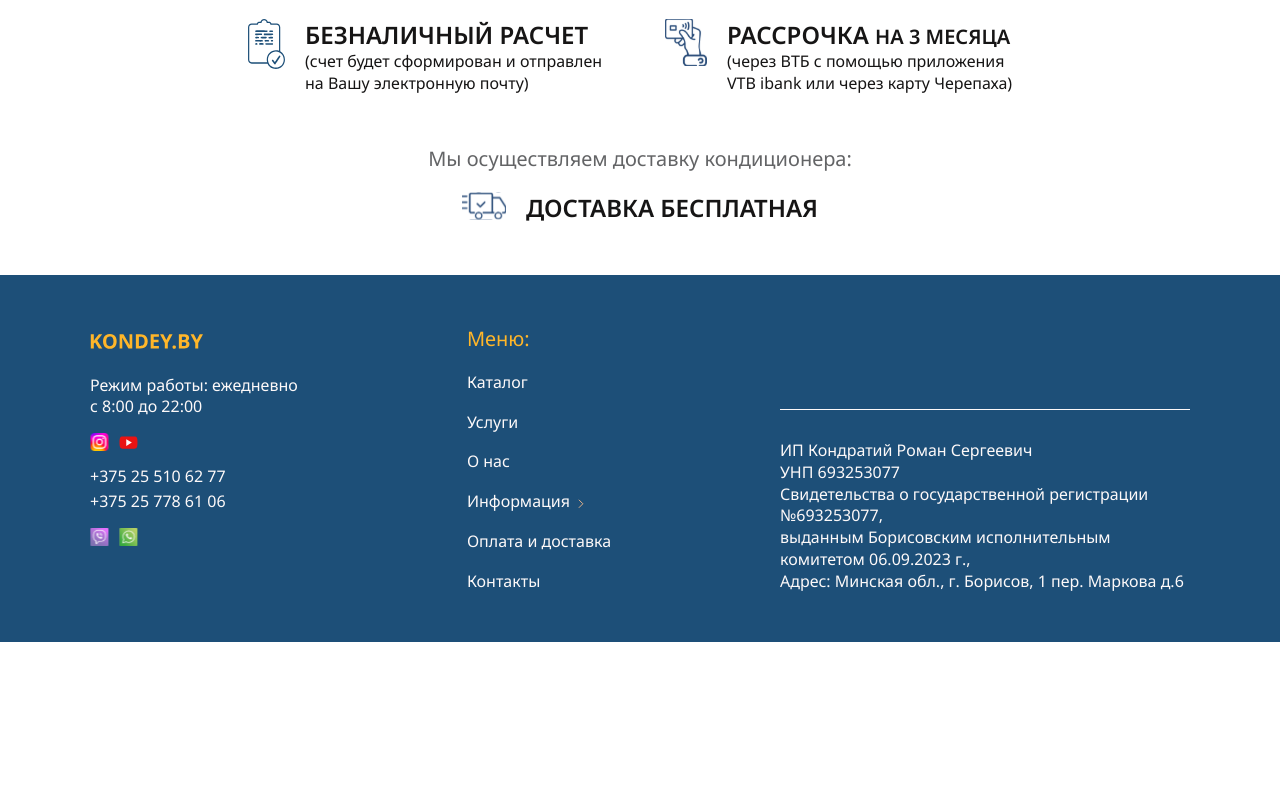
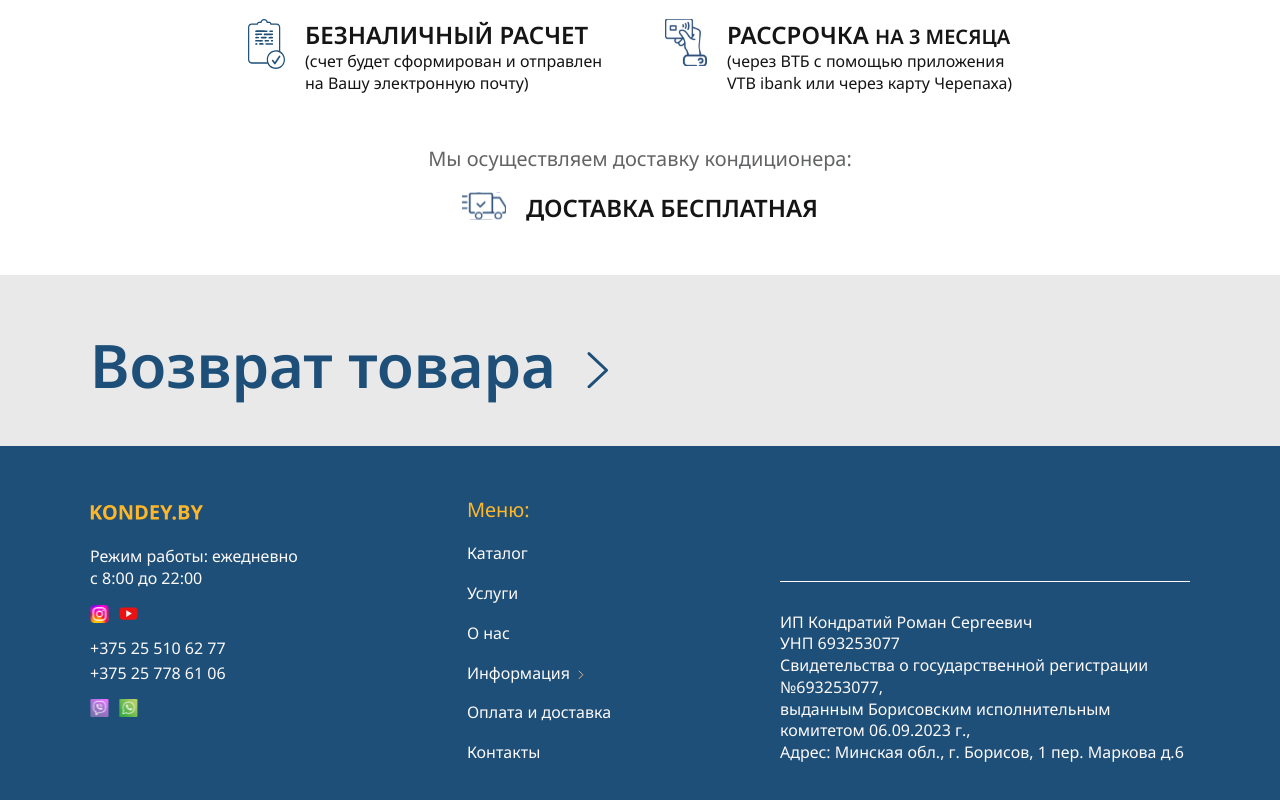
Before and after one commit to MashSHliapa/air-conditioners, a React (Vite) app: page /payment-and-delivery in a window 1280 px wide. Shown: the part 949-1749 px from the top of the page. Before the commit the page ends 1591 px from the top, so only its background shows below. Built offline with nearby package versions, Linux system fonts and the light colour scheme.

Commit message:
feat(components): create ReturnOfGoods

```diff
--- a/src/components/PaymentAndDelivery/PaymentAndDelivery.tsx
+++ b/src/components/PaymentAndDelivery/PaymentAndDelivery.tsx
@@ -4,9 +4,11 @@ import nonCash from '../../icons/non_cash.svg';
 import paymentByCard from '../../icons/payment_by_card.svg';
 import delivery from '../../icons/delivery.svg';
 import './PaymentAndDelivery.scss';
+import { ReturnOfGoods } from '../ReturnOfGoods/ReturnOfGoods';
 
 export const PaymentAndDelivery = () => {
   return (
+    <>
       <div className="payment-delivery">
         <div className="payment-delivery__container _container">
           <div className="payment-delivery__body">
@@ -64,5 +66,7 @@ export const PaymentAndDelivery = () => {
           </div>
         </div>
       </div>
+      <ReturnOfGoods />
+    </>
   );
 };
--- /dev/null
+++ b/src/components/ReturnOfGoods/ReturnOfGoods.scss
@@ -0,0 +1,84 @@
+@use '../Layout/Layout.scss' as layout;
+
+.return-of-goods {
+  background-color: #e9e9e9;
+
+  &__body {
+    padding: 50px 0 40px;
+
+    @include layout.breakpoint(md) {
+      padding: 30px 0;
+    }
+
+    @include layout.breakpoint(xs) {
+      padding: 20px 0;
+    }
+  }
+
+  &__header {
+    display: flex;
+    align-items: center;
+    gap: 30px;
+
+    @include layout.breakpoint(sm) {
+      gap: 20px;
+    }
+  }
+
+  &__title .title__text {
+    text-align: start;
+  }
+
+  &__vector {
+    display: flex;
+    cursor: pointer;
+    margin-top: 8px;
+
+    @include layout.breakpoint(md) {
+      margin-top: 5px;
+    }
+  }
+
+  &__vector img {
+    min-width: 25px;
+    min-height: 25px;
+
+    @include layout.breakpoint(md) {
+      min-width: 20px;
+      min-height: 20px;
+    }
+
+    @include layout.breakpoint(sm) {
+      min-width: 10px;
+      min-height: 10px;
+      max-width: 20px;
+      max-height: 20px;
+    }
+  }
+
+  &__text {
+    font-size: 16px;
+    margin-top: 15px;
+
+    @include layout.breakpoint(md) {
+      font-size: 14px;
+      margin-top: 10px;
+    }
+
+    @include layout.breakpoint(xs) {
+      font-size: 12px;
+    }
+  }
+
+  &__text span {
+    display: block;
+  }
+
+  &__text > :not(:last-child) {
+    margin-bottom: 20px;
+
+    @include layout.breakpoint(md) {
+      margin-bottom: 10px;
+    }
+  }
+}
--- /dev/null
+++ b/src/components/ReturnOfGoods/ReturnOfGoods.tsx
@@ -0,0 +1,73 @@
+import { useState } from 'react';
+import { Title } from '../Title/Title';
+import vectorClose from '../../icons/vector_big_close.svg';
+import vectorOpen from '../../icons/vector_big_open.svg';
+import './ReturnOfGoods.scss';
+
+export const ReturnOfGoods = () => {
+  const [isOpenDescription, setIsOpenDescription] = useState(false);
+
+  const handleClickOpenDescription = () => {
+    setIsOpenDescription(!isOpenDescription);
+  };
+
+  const vectorBtn = isOpenDescription ? vectorOpen : vectorClose;
+
+  return (
+    <div className="return-of-goods">
+      <div className="return-of-goods__container _container">
+        <div className="return-of-goods__body">
+          <div className="return-of-goods__header">
+            <div className="return-of-goods__title">
+              <Title>Возврат товара</Title>
+            </div>
+            <div className="return-of-goods__vector" onClick={handleClickOpenDescription}>
+              <img src={vectorBtn} alt="vector" />
+            </div>
+          </div>
+          {isOpenDescription && (
+            <p className="return-of-goods__text">
+              <span>
+                При оплате банковской платежной карточкой возврат наличными денежными средствами не допускается. Расчеты
+                с потребителем при возврате уплаченной за товар денежной суммы, при расторжении договора о выполнении
+                работы (оказании услуги) осуществляются в той же форме, в которой производилась оплата товара, работы
+                (услуги), если иное не предусмотрено соглашением сторон.
+              </span>
+              <span>Порядок возврата регулируется правилами платежных систем.</span>
+              <span>
+                Процедура возврата товара регламентируется Законом Республики Беларусь от 9 января 2002 г. N 90-З «О
+                защите прав потребителей».
+              </span>
+              <span>
+                Потребитель вправе отказаться от товара в течение 14 (четырнадцати) дней с момента передачи ему товара;
+              </span>
+              <span>
+                Потребитель вправе в одностороннем порядке отказаться от исполнения договора о выполнении работы
+                (оказании услуги) при условии оплаты исполнителю фактически понесенных им расходов, если иное не
+                предусмотрено законодательством.
+              </span>
+              <span>
+                Требование потребителя об обмене либо возврате качественного товара подлежит удовлетворению, если товар
+                не был в употреблении, сохранены его потребительские свойства и имеются доказательства приобретения его
+                у данного продавца.
+              </span>
+              <span>
+                Перечень непродовольственных товаров надлежащего качества, не подлежащих обмену и возврату, утверждается
+                Правительством Республики Беларусь.
+              </span>
+              <span>
+                Для возврата денежных средств на банковскую платежную карточку необходимо заполнить «Заявление о
+                возврате денежных средств» и отправить его по электронному адресу mrnkndrt@gmail.com
+              </span>
+              <span>
+                Возврат денежных средств будет осуществлен на банковскую платежную карточку в течение 7 (семи)
+                календарных дней со дня получения «Заявление о возврате денежных средств» Компанией (если иное не
+                предусмотрено банком). Сумма возврата будет равняться сумме покупки.
+              </span>
+            </p>
+          )}
+        </div>
+      </div>
+    </div>
+  );
+};
```
Lines whose indentation alone changed are shown as unchanged.
